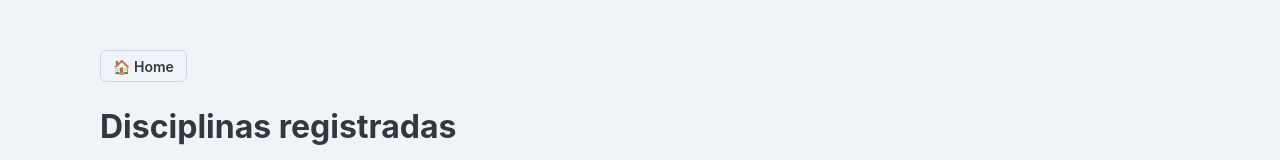
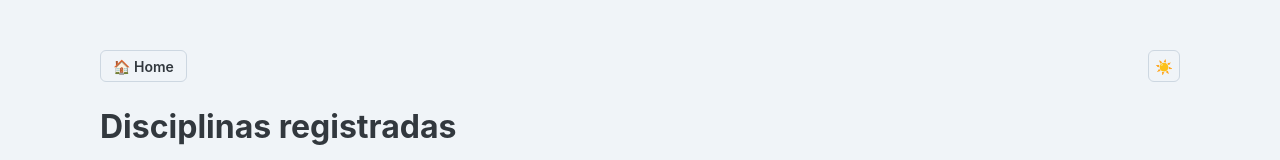
Before and after one commit to DouglasDans/ai-note-generator, a Next.js app in the folder ui-client/: page / in a window 1280 px wide. Shown: the top 160 px of the page. Built offline with nearby package versions, Linux system fonts and the light colour scheme; no server answers; the database is empty.

Commit message:
feat: adiciona componente ThemeToggle e ajusta estilo da Navbar

```diff
--- a/ui-client/src/components/navbar/index.module.scss
+++ b/ui-client/src/components/navbar/index.module.scss
@@ -1,6 +1,7 @@
 .navContainer{
   display: flex;
-  justify-content: 'flex-start';
+  justify-content: space-between;
+  align-items: center;
 
   .linkContainer{
     a {
--- a/ui-client/src/components/navbar/index.tsx
+++ b/ui-client/src/components/navbar/index.tsx
@@ -1,6 +1,7 @@
 import { Button } from "@mui/joy";
 import Link from "next/link";
 import styles from './index.module.scss'
+import ThemeToggle from "@/components/theme-toggle";
 
 export default function Navbar() {
   return (
@@ -12,6 +13,9 @@ export default function Navbar() {
           </Button>
         </Link>
       </div>
+      <div>
+        <ThemeToggle />
+      </div>
     </nav>
   )
 }
--- /dev/null
+++ b/ui-client/src/components/theme-toggle/index.tsx
@@ -0,0 +1,30 @@
+'use client';
+
+import { useColorScheme } from '@mui/joy/styles';
+import IconButton from '@mui/joy/IconButton';
+import { useEffect, useState } from 'react';
+
+export default function ThemeToggle() {
+  const { mode, setMode } = useColorScheme();
+  const [mounted, setMounted] = useState(false);
+
+  // Necessário para evitar problemas de hidratação do SSR
+  useEffect(() => {
+    setMounted(true);
+  }, []);
+
+  if (!mounted) {
+    return <IconButton size="sm" variant="outlined" color="neutral" disabled />;
+  }
+
+  return (
+    <IconButton
+      size="sm"
+      variant="outlined"
+      color="neutral"
+      onClick={() => setMode(mode === 'dark' ? 'light' : 'dark')}
+    >
+      {mode === 'dark' ? '🌙' : '☀️'}
+    </IconButton>
+  );
+}
--- a/ui-client/src/theme/theme-registry.tsx
+++ b/ui-client/src/theme/theme-registry.tsx
@@ -9,7 +9,11 @@ export default function ThemeRegistry({ children }: PropsWithChildren) {
   return (
     <NextAppDirEmotionCacheProvider options={{ key: 'joy' }}>
       <InitColorSchemeScript />
-      <CssVarsProvider>
+      <CssVarsProvider
+        defaultMode="system"
+        disableTransitionOnChange
+        modeStorageKey="starlight-color-scheme"
+      >
         <CssBaseline />
         {children}
       </CssVarsProvider>
```
